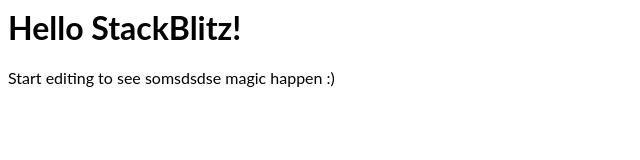
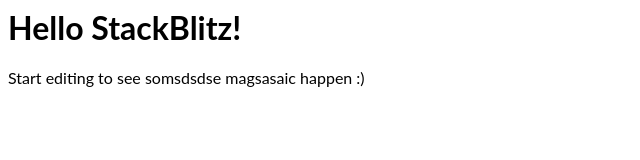
Before and after one commit to mohandand/React_Modal, a React (Create React App) app: page / in a window 1280 px wide. Shown: the top 160 px of the page, without its empty margins (0-640 px from the left). Built offline with nearby package versions, Linux system fonts and the light colour scheme.

Commit message:
1 file modified

```diff
--- a/App.tsx
+++ b/App.tsx
@@ -5,7 +5,7 @@
   return (
     <div>
       <h1>Hello StackBlitz!</h1>
-      <p>Start editing to see somsdsdse magic happen :)</p>
+      <p>Start editing to see somsdsdse magsasaic happen :)</p>
     </div>
   );
 }
```
